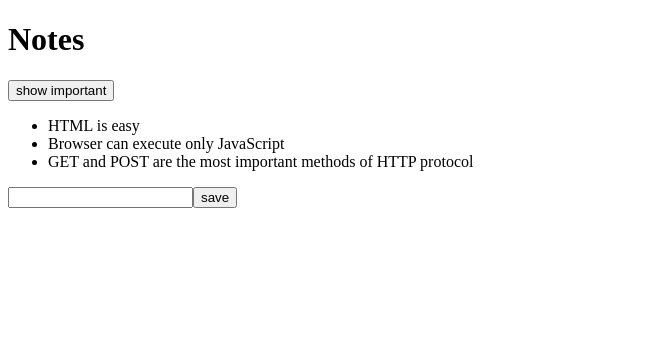
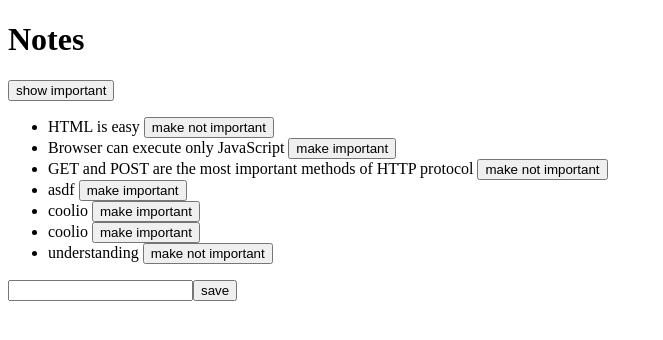
Before and after one commit to jong29/fso, a React (Create React App) app in the folder main-content/: page / in a window 1280 px wide. Shown: the top 340 px of the page, without its empty margins (0-663 px from the left). Built offline with nearby package versions, Linux system fonts and the light colour scheme; data requests are answered from the project's data file.

Commit message:
part 2d: until Extracting Communcation with Backend

```diff
--- a/main-content/db.json
+++ b/main-content/db.json
@@ -14,6 +14,24 @@
       "id": 3,
       "content": "GET and POST are the most important methods of HTTP protocol",
       "important": true
+    },
+    {
+      "id": 4,
+      "content": "asdf"
+    },
+    {
+      "id": 5,
+      "content": "coolio"
+    },
+    {
+      "id": 6,
+      "content": "coolio",
+      "important": false
+    },
+    {
+      "id": 7,
+      "content": "understanding",
+      "important": true
     }
   ]
 }
--- a/main-content/src/App.js
+++ b/main-content/src/App.js
@@ -8,27 +8,39 @@
   const [showAll, setShowAll] = useState(true);
 
   const hook = () => {
-    console.log('effect');
     axios
       .get('http://localhost:3001/notes')
       .then(response => {
-        console.log('promise fulfilled');
         setNotes(response.data);
       });
   };
   useEffect(hook, []);
 
-  console.log('render', notes.length, 'notes');
 
   const addNote = (event) => {
     event.preventDefault();
-    const newNoteObject = {
+    const noteObject = {
       id: notes.length + 1,
-      important: Math.random() < 0.5,
-      content: newNote
+      content: newNote,
+      important: Math.random >= 0.5
     };
-    setNotes(notes.concat(newNoteObject));
-    setNewNote('');
+
+    axios
+      .post('http://localhost:3001/notes', noteObject)
+      .then(response=> {
+        setNotes(notes.concat(response.data));
+        setNewNote('');
+      });
+  }
+
+  const toggleImportanceOf = (id) => {
+    const url = `http://localhost:3001/notes/${id}`;
+    const note = notes.find(n => n.id === id);
+    const changedNote = {...note, important: !note.important };
+
+    axios.put(url, changedNote).then(response => {
+      setNotes(notes.map(n => n.id !== id ? n : response.data));
+    });
   }
 
   const handleNoteChange = (event) => {
@@ -45,7 +57,7 @@
       <button onClick={() => setShowAll(!showAll)}>show {showAll ? 'important' : 'all'}</button>
       <ul>
         {notesToShow.map(note =>
-          <Note key={note.id} note={note} />
+          <Note key={note.id} note={note} toggleImportance={() => toggleImportanceOf(note.id)}/>
         )}
       </ul>
       <form onSubmit={addNote}>
--- a/main-content/src/components/Note.js
+++ b/main-content/src/components/Note.js
@@ -1,6 +1,10 @@
-const Note = ({ note }) => {
+const Note = ({ note, toggleImportance }) => {
+  const label = note.important ? 'make not important' : 'make important';
+
     return (
-      <li>{note.content}</li>
+      <li>
+        {note.content} <button onClick={toggleImportance}>{label}</button>
+      </li>
     )
   }
 
```
